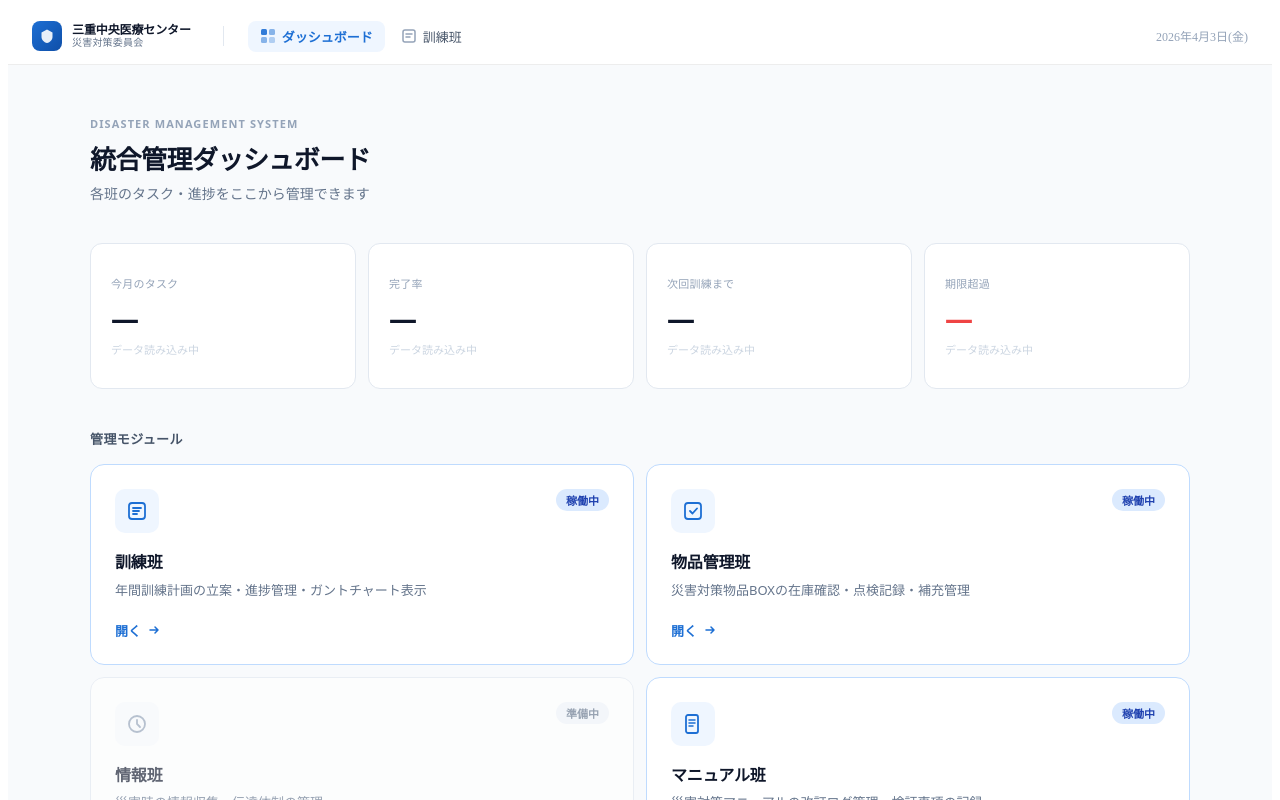
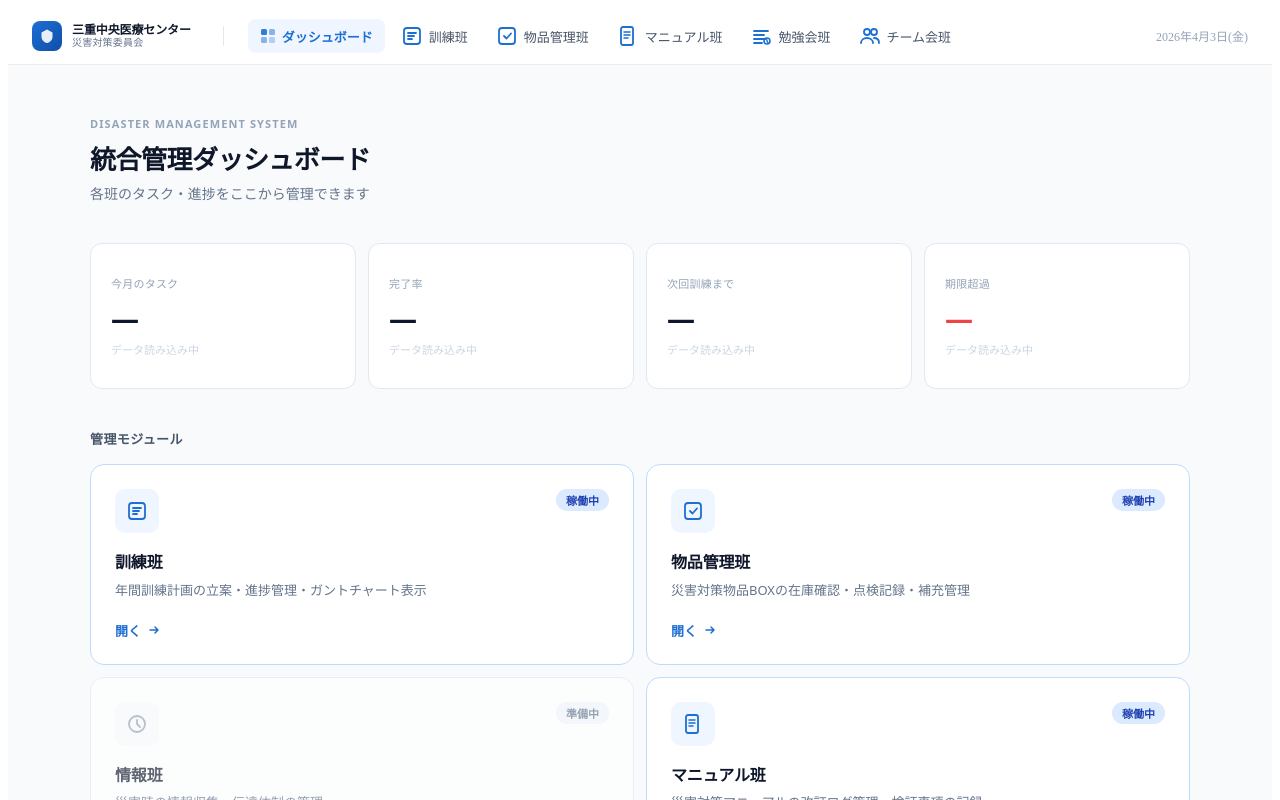
Before and after one commit to tslab1978/disaster-management-app, a Next.js app: page / in a window 1280 px wide. Shown: the top 800 px of the page. Built offline with nearby package versions, Linux system fonts and the light colour scheme.

Commit message:
feat: ナビゲーションをmodules.tsxと自動連携に変更

```diff
--- a/components/Navigation.tsx
+++ b/components/Navigation.tsx
@@ -2,27 +2,11 @@
 
 import Link from 'next/link';
 import { usePathname } from 'next/navigation';
+import { MODULES } from '@/app/_config/modules';
 
 export default function Navigation() {
   const pathname = usePathname();
-
-  const links = [
-    { href: '/', label: 'ダッシュボード', icon: (
-      <svg width="16" height="16" viewBox="0 0 16 16" fill="none">
-        <rect x="1" y="1" width="6" height="6" rx="1.5" fill="currentColor" opacity="0.9"/>
-        <rect x="9" y="1" width="6" height="6" rx="1.5" fill="currentColor" opacity="0.5"/>
-        <rect x="1" y="9" width="6" height="6" rx="1.5" fill="currentColor" opacity="0.5"/>
-        <rect x="9" y="9" width="6" height="6" rx="1.5" fill="currentColor" opacity="0.3"/>
-      </svg>
-    )},
-    { href: '/training', label: '訓練班', icon: (
-      <svg width="16" height="16" viewBox="0 0 16 16" fill="none">
-        <rect x="2" y="2" width="12" height="12" rx="2" stroke="currentColor" strokeWidth="1.5"/>
-        <line x1="5" y1="6" x2="11" y2="6" stroke="currentColor" strokeWidth="1.5" strokeLinecap="round"/>
-        <line x1="5" y1="9" x2="9" y2="9" stroke="currentColor" strokeWidth="1.5" strokeLinecap="round"/>
-      </svg>
-    )},
-  ];
+  const activeModules = MODULES.filter((m) => m.active && m.href !== '#');
 
   return (
     <nav style={{
@@ -63,32 +47,47 @@ export default function Navigation() {
       {/* セパレーター */}
       <div style={{ width: '1px', height: '20px', backgroundColor: '#e2e8f0', marginRight: '1.5rem' }} />
 
-      {/* ナビリンク */}
+      {/* ナビリンク（ダッシュボード固定 + modules.tsx の active なページ） */}
       <div style={{ display: 'flex', gap: '4px' }}>
-        {links.map(({ href, label, icon }) => {
-          const isActive = pathname === href;
+
+        {/* ダッシュボードは固定 */}
+        <Link href="/" style={{
+          display: 'flex', alignItems: 'center', gap: '6px',
+          padding: '6px 12px', borderRadius: '8px',
+          fontSize: '13px',
+          fontWeight: pathname === '/' ? '600' : '400',
+          color: pathname === '/' ? '#1d6fd4' : '#475569',
+          backgroundColor: pathname === '/' ? '#eff6ff' : 'transparent',
+          textDecoration: 'none', transition: 'all 0.15s ease',
+        }}>
+          <span style={{ color: pathname === '/' ? '#1d6fd4' : '#94a3b8', display: 'flex' }}>
+            <svg width="16" height="16" viewBox="0 0 16 16" fill="none">
+              <rect x="1" y="1" width="6" height="6" rx="1.5" fill="currentColor" opacity="0.9"/>
+              <rect x="9" y="1" width="6" height="6" rx="1.5" fill="currentColor" opacity="0.5"/>
+              <rect x="1" y="9" width="6" height="6" rx="1.5" fill="currentColor" opacity="0.5"/>
+              <rect x="9" y="9" width="6" height="6" rx="1.5" fill="currentColor" opacity="0.3"/>
+            </svg>
+          </span>
+          ダッシュボード
+        </Link>
+
+        {/* modules.tsx から自動生成 */}
+        {activeModules.map((m) => {
+          const isActive = pathname === m.href;
           return (
-            <Link
-              key={href}
-              href={href}
-              style={{
-                display: 'flex',
-                alignItems: 'center',
-                gap: '6px',
-                padding: '6px 12px',
-                borderRadius: '8px',
-                fontSize: '13px',
-                fontWeight: isActive ? '600' : '400',
-                color: isActive ? '#1d6fd4' : '#475569',
-                backgroundColor: isActive ? '#eff6ff' : 'transparent',
-                textDecoration: 'none',
-                transition: 'all 0.15s ease',
-              }}
-            >
+            <Link key={m.href} href={m.href} style={{
+              display: 'flex', alignItems: 'center', gap: '6px',
+              padding: '6px 12px', borderRadius: '8px',
+              fontSize: '13px',
+              fontWeight: isActive ? '600' : '400',
+              color: isActive ? '#1d6fd4' : '#475569',
+              backgroundColor: isActive ? '#eff6ff' : 'transparent',
+              textDecoration: 'none', transition: 'all 0.15s ease',
+            }}>
               <span style={{ color: isActive ? '#1d6fd4' : '#94a3b8', display: 'flex' }}>
-                {icon}
+                {m.icon}
               </span>
-              {label}
+              {m.label}
             </Link>
           );
         })}
```
